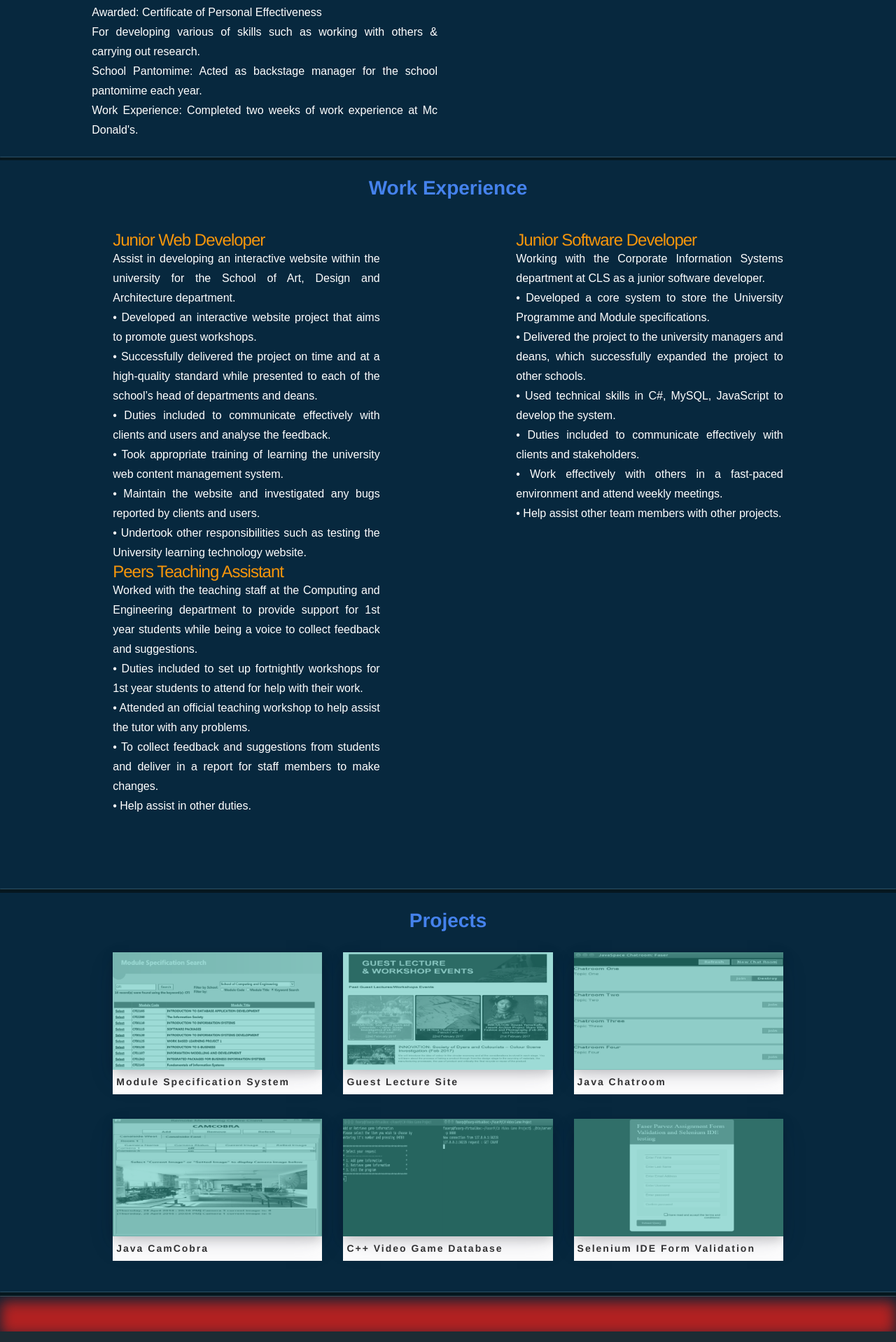
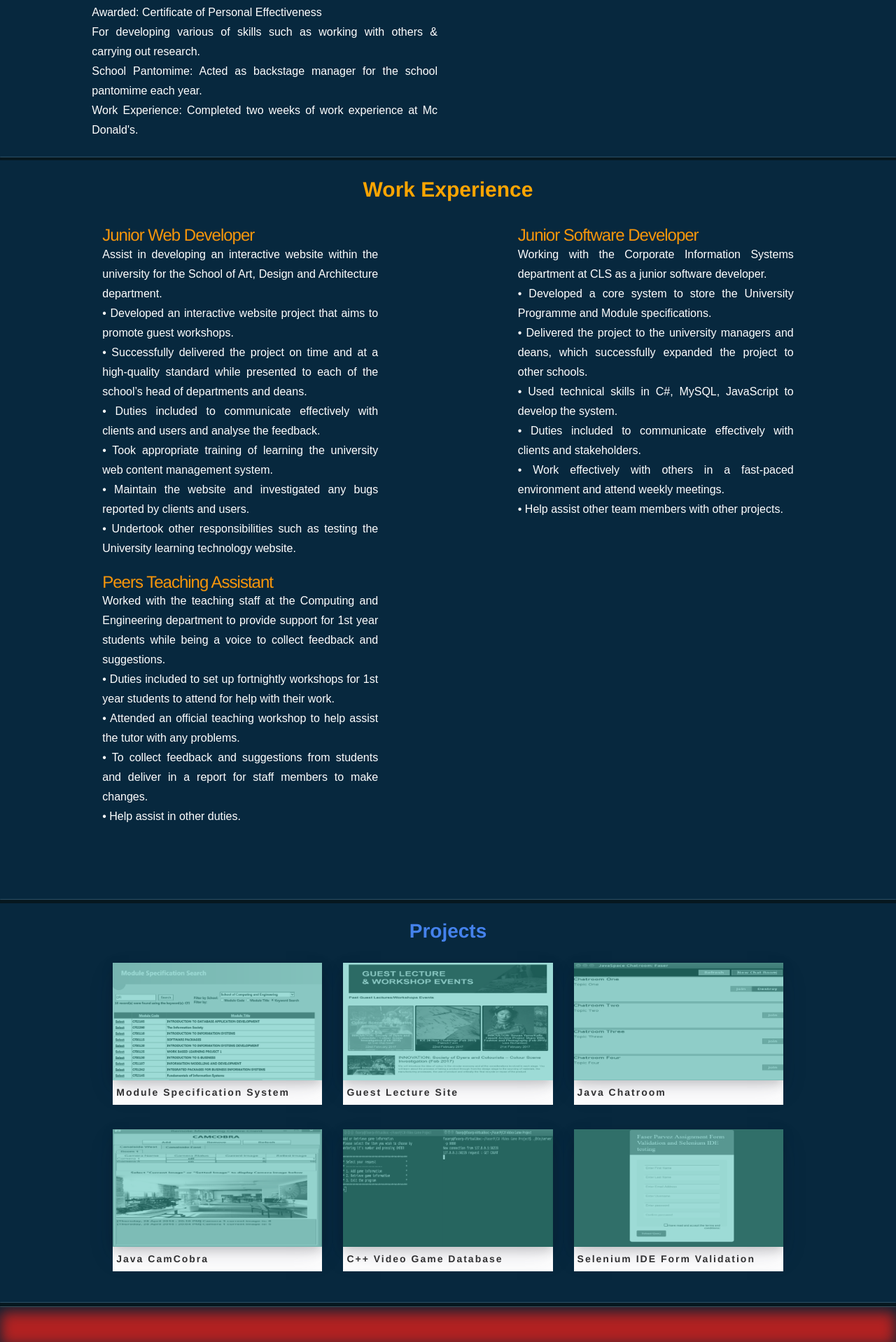
Before and after one commit to thisisatest1990/thisisatest1990.github.io, a Jekyll site: the page built from index.html, in a window 1280 px wide. Shown: the part 1996-3914 px from the top of the page at 70% size. Built offline with Jekyll 4.4.1, drawn with Linux system fonts in a browser that asks for light colours; nearby versions of some CDN libraries.

Commit message:
Update experience.html

```diff
--- a/_includes/experience.html
+++ b/_includes/experience.html
@@ -1,7 +1,7 @@
 <section class="c-matrix">
     <div class="c-matrix__wrapper">
-				<div class="container" id="work">
-					<h2 class="centered" style="font-size: 2em; color: #4582ec; font-weight: bold; padding-bottom: 0.3em;">Work Experience</h2>
+				<div id="work">
+					<h2 class="centered">Work Experience</h2>
 					<br>
 
 					<div class="row row1">
@@ -46,7 +46,7 @@
 							</div>
 						</div>
 					</div>
-
+					<br />
 					<div class="row row2">
 						<div class="col-sm-5" data-sr="wait 0.1s enter left over 1s">
 							<h3 class="topicon sechead">Peers Teaching Assistant</h3>
```
